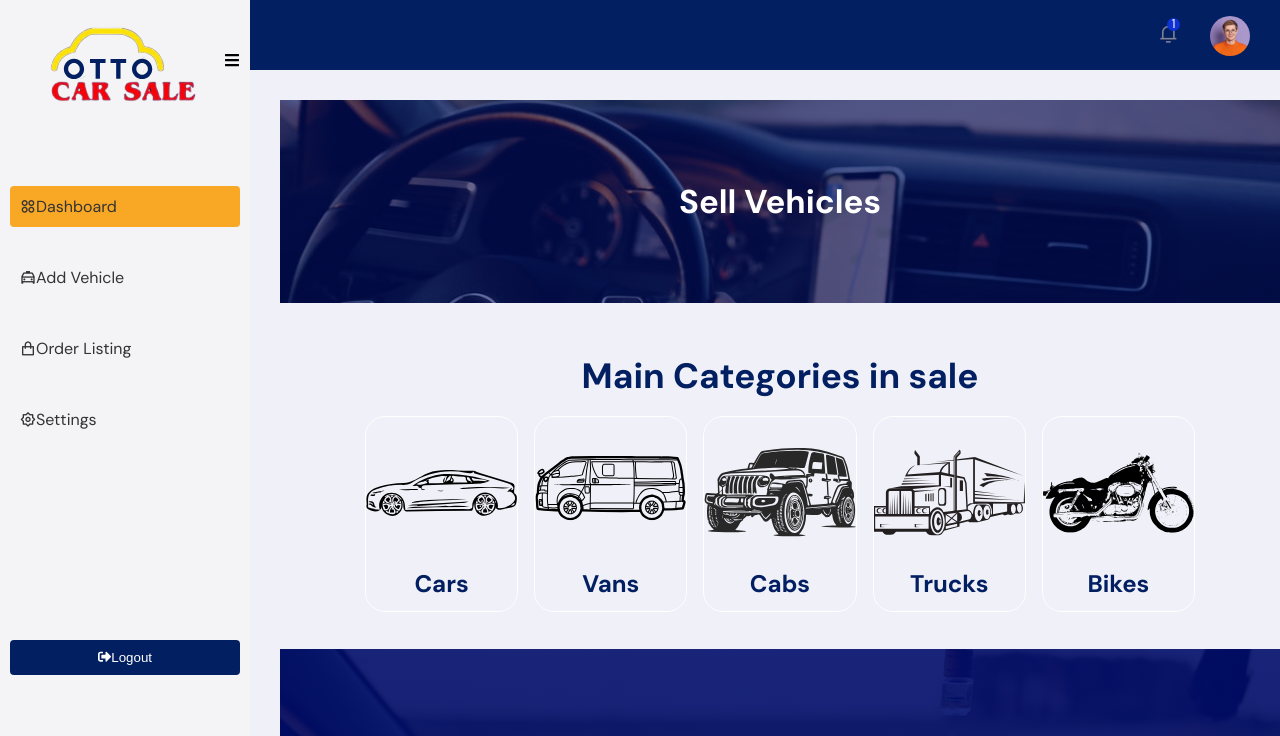
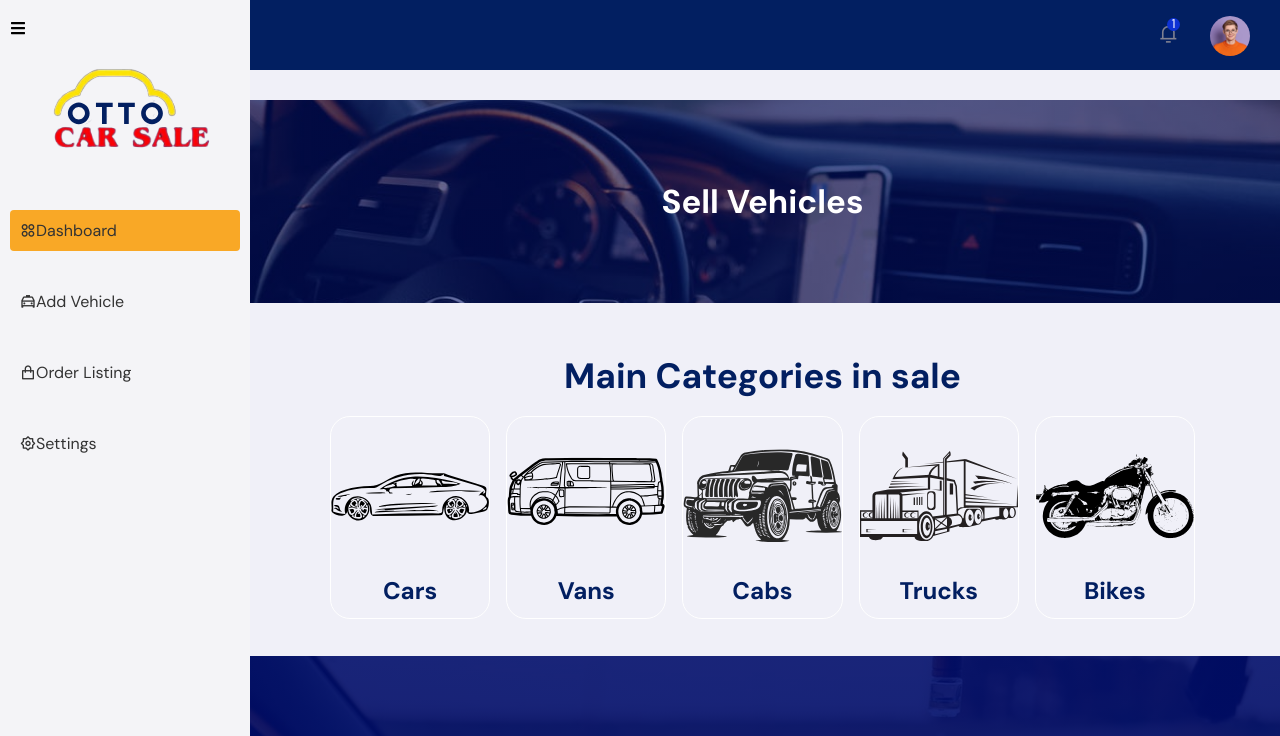
Before and after one commit to Sulakshani99/OttoCarSale_Dashboard, a React (Create React App) app in the folder frontend/: page /selling in a window 1280 px wide. Shown: the top 736 px of the page. Built offline with nearby package versions, Linux system fonts and the light colour scheme.

Commit message:
Modify sidebar components

```diff
--- a/frontend/src/components/Forms/AddVehicleForm.jsx
+++ b/frontend/src/components/Forms/AddVehicleForm.jsx
@@ -4,6 +4,7 @@ import { useNavigate } from "react-router-dom";
 import { Col, Container, Row } from "reactstrap";
 import Helmet from "../Helmet/Helmet";
 import "../../styles/add-vehicle.css";
+import CommonSection from '../../components/UI/CommonSection';
 
 const AddVehicle = () => {
   const navigate = useNavigate();
@@ -120,6 +121,7 @@ const AddVehicle = () => {
 
   return (
     <Helmet title="Add Vehicle">
+      <CommonSection title="Add Vehicle" />
       <section className="car1-details-container">
         <Container>
           <Row>
--- a/frontend/src/components/Search/VehicleSearch.jsx
+++ b/frontend/src/components/Search/VehicleSearch.jsx
@@ -29,13 +29,14 @@ const VehicleSearch = () => {
     }
 
     try {
+      const token = localStorage.getItem("token");
       const response = await axios.post(
         "http://localhost:3001/api/v1/vehicles/retrieveVehicles/${token}",
         searchParams,
         {
           headers: {
             // Pass the token if required by your backend API
-            // "Authorization": `Bearer ${token}`
+            "Authorization": `Bearer ${token}`
           },
         }
       );
--- a/frontend/src/components/Sidebar/Sidebar.jsx
+++ b/frontend/src/components/Sidebar/Sidebar.jsx
@@ -12,7 +12,7 @@ const Sidebar = ({ children }) => {
 
   const handleLogout = async () => {
     try {
-      const token = localStorage.getItem("token"); // Replace with your actual bearer token
+      const token = localStorage.getItem("token");
       const config = {
         headers: {
           Authorization: `Bearer ${token}`
@@ -23,7 +23,7 @@ const Sidebar = ({ children }) => {
       // Redirect user to login page or perform any other action after logout
       console.log("Logout successful");
       alert("Logout!");
-      window.location.href = "/user";
+      window.location.href = "/main";
     } catch (error) {
       console.error("Error occurred during logout:", error);
     }
@@ -31,14 +31,16 @@ const Sidebar = ({ children }) => {
 
   return (
     <div className="container">
-      <div style={{ width: isOpen ? "250px" : "80px" }} className={`sidebar ${isOpen ? '' : 'sidebar-closed'}`}>
-        <div className="sidebar__top">
-          <h2 className="">
-            <img className="h-16" src={logo} alt="logo" style={{ display: isOpen ? "block" : "none" }} />
-          </h2>
-          <div className="bars" onClick={toggleSidebar}>
+      <div style={{ width: isOpen ? "250px" : "70px" }} className={`sidebar ${isOpen ? '' : 'sidebar-closed'}`}>
+      <div className="bars" onClick={toggleSidebar} style={{marginBottom:"20px"}}>
             <FaBars />
           </div>
+
+        <div className="sidebar__top"  style={{marginBottom:"30px"}}>
+          <h2 className={`logo ${isOpen ? '' : 'logo-small'}`}>
+            <img className="h-16" src={logo} alt="logo" />
+          </h2>
+
         </div>
 
         <div className="sidebar__content">
@@ -59,7 +61,6 @@ const Sidebar = ({ children }) => {
               ))}
             </ul>
           </div>
-
           <div className="sidebar__bottom">
             <button onClick={handleLogout} className="logout-button w-full">
               <FaSignOutAlt />
@@ -74,59 +75,3 @@ const Sidebar = ({ children }) => {
 };
 
 export default Sidebar;
-
-
-
-
-// // Sidebar.jsx
-// import React, { useState } from "react";
-// import { NavLink } from "react-router-dom";
-// import navLinks from "../../assets/dummy-data/navLinks";
-// import logo from "../../assets/images/Logo/oriLogo.svg";
-// import "./sidebar.css";
-
-// const Sidebar = () => {
-//   const [isSidebarOpen, setIsSidebarOpen] = useState(true);
-
-//   const toggleSidebar = () => {
-//     setIsSidebarOpen(!isSidebarOpen);
-//   };
-
-//   return (
-//     <div className={isSidebarOpen ? "sidebar open" : "sidebar"}>
-//       <div className="sidebar__top" onClick={toggleSidebar}>
-//         <h2>
-//           <img src={logo} alt="logo" className="logo"></img>
-//         </h2>
-//       </div>
-
-//       <div className="sidebar__content">
-//         <div className="menu">
-//           <ul className="nav__list">
-//             {navLinks.map((item, index) => (
-//               <li className="nav__item" key={index}>
-//                 <NavLink
-//                   to={item.path}
-//                   className="nav__link"
-//                   activeClassName="nav__active"
-//                 >
-//                   <i className={`${item.icon} icon`}></i>
-//                   {isSidebarOpen && <span className="nav__text">{item.display}</span>}
-//                 </NavLink>
-//               </li>
-//             ))}
-//           </ul>
-//         </div>
-
-//         <div className="sidebar__bottom">
-//           <span>
-//             <i className="ri-logout-circle-r-line icon"></i>
-//             {isSidebarOpen && <span className="nav__text">Logout</span>}
-//           </span>
-//         </div>
-//       </div>
-//     </div>
-//   );
-// };
-
-// export default Sidebar;
--- a/frontend/src/pages/CarDetails.jsx
+++ b/frontend/src/pages/CarDetails.jsx
@@ -132,7 +132,7 @@ const CarDetails = () => {
 
   return (
     <Helmet title={vehicleData.brand}>
-      <section className="car1-details-container" >
+      <section className="car2-details-container" >
         <Container>
           <Row>
             <Col lg="12">
@@ -419,7 +419,7 @@ const CarDetails = () => {
 
 
                           <div className="d-flex justify-center align-items-center">
-                            <button type="button" className="back__btn me-4">
+                            <button type="button" className="back1__btn me-4">
                               <Link to="/vehicles">Back</Link>
                             </button>
                             <button
--- a/frontend/src/styles/add-vehicle.css
+++ b/frontend/src/styles/add-vehicle.css
@@ -1,8 +1,8 @@
 .car1-details-container {
-    margin-top: 100px;
+    margin-top: 10px;
     margin-bottom: 100px;
-    background-color: #c2c7d0;
-    padding: 20px;
+    /* background-color: #c2c7d0; */
+    padding: 40px;
     border-radius: 8px;
     box-shadow: 0 4px 8px rgba(0, 0, 0, 0.1);
     display: flex;
@@ -10,7 +10,7 @@
   }
 
   .car-details-content {
-    background-color: #ffffff;
+    background-color: #50507f21;
     padding: 30px;
     border-radius: 10px;
     box-shadow: 0 6px 12px rgba(0, 0, 0, 0.1);
@@ -121,6 +121,7 @@
     font-size: 1rem;
     color: #333;
     transition: border-color 0.3s;
+    background-color: #d5d6e0;
   }
 
   .image-upload-form input[type="file"]:focus {
--- a/frontend/src/styles/car-details.css
+++ b/frontend/src/styles/car-details.css
@@ -1,5 +1,5 @@
-.car-details-container {
-  margin-top: 40px;
+.car2-details-container {
+  margin-top: 140px;
   background-color: #f8f9fa;
   padding: 20px;
   border-radius: 8px;
@@ -141,7 +141,7 @@
   color: black;
 }
 
-.back__btn {
+.back1__btn {
   background-color: #021F61;
   color: white;
   border: none;
@@ -152,8 +152,8 @@
   transition: background-color 0.3s;
 }
 
-.back__btn:hover {
-  background-color: rgb(78, 107, 154);
+.back1__btn:hover {
+  background-color: #4779af;
   color: black;
 }
 
@@ -182,7 +182,7 @@
 .d-flex {
   display: flex;
   justify-content: center;
-  gap: 1px;
+  gap: 0px;
   margin-top: 20px;
   /* width: 1200px; */
 }
--- a/frontend/src/styles/sidebar.css
+++ b/frontend/src/styles/sidebar.css
@@ -1,21 +1,21 @@
 .container {
   /* display: flex; */
-  /* margin-left: -30px; */
   justify-content: center;
-  /* justify-items: start; */
-  align-items: center;
+  align-items: flex-start;
 }
 
 .sidebar {
-  height: 100%;
+  display: flex;
+  flex-direction: column;
+  height: 100vh;
   position: fixed;
   top: 0;
   left: 0;
   z-index: 999;
   background: #f4f4f7;
-  padding: 20px 10px; /* Adjusted padding */
-  transition: width 0.3s; /* Smooth transition for width change */
-  overflow: hidden; /* Hide overflowing content */
+  padding: 20px 10px;
+  transition: width 0.3s;
+  overflow: hidden;
 }
 
 .sidebar__top {
@@ -24,13 +24,24 @@
   align-items: center;
 }
 
+.logo img {
+  transition: transform 0.3s;
+}
+
+.logo-small img {
+  transform: scale(1.5);
+}
+
 .sidebar__content {
-  margin-top: 80px;
+  display: flex;
+  flex-direction: column;
+  flex: 1;
   justify-content: space-between;
+  margin-top: 20px;
 }
 
 .menu {
-  margin-top: 20px;
+  flex-grow: 1;
 }
 
 .nav__list {
@@ -57,7 +68,6 @@
 }
 
 .logout-button {
-  margin-top: 200px;
   display: flex;
   align-items: center;
   justify-content: center;
@@ -72,17 +82,23 @@
 }
 
 .logout-button:hover {
-  background: #7f0d0b;
+  background: #852714;
 }
 
 main {
-  margin-left: 160px; /* Adjust this margin to match the default sidebar width */
+  margin-left: 125px;
   transition: margin-left 0.3s;
 }
 
 .sidebar-closed + main {
-  margin-left: 0px; /* Adjust this margin to match the closed sidebar width */
+  margin-left: 0px;
 }
+
+
+
+
+
+
 
 
 /* .sidebar {
```
